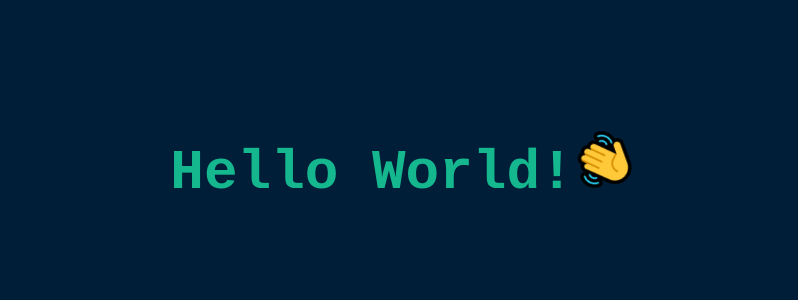
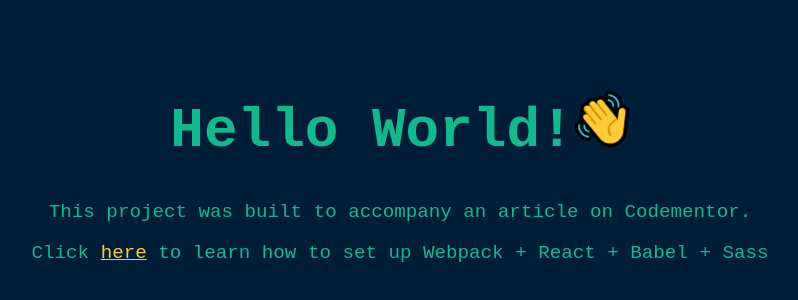
Before and after one commit to RadValentin/tiny-react-env, a React app: page / in a window 1280 px wide. Shown: the part 232-532 px from the top of the page, without its empty margins (240-1038 px from the left). Built offline with nearby package versions, Linux system fonts and the light colour scheme.

Commit message:
Add references to article

```diff
--- a/src/components/App.js
+++ b/src/components/App.js
@@ -4,7 +4,14 @@ import './App.scss';
 
 class App extends Component {
   render() {
-    return <h1>Hello World!</h1>;
+    return <div>
+      <h1>Hello World!</h1>
+      <p>This project was built to accompany an article on Codementor.</p>
+      <p>
+        Click <a href="https://goo.gl/d85bDh">here</a> to learn how to set up
+        Webpack + React + Babel + Sass
+      </p>
+    </div>
   }
 }
 
--- a/src/components/App.scss
+++ b/src/components/App.scss
@@ -1,5 +1,6 @@
 $navy: #001e38;
 $green: #15b78f;
+$yellow: #ffc83d;
 
 html {
   background-color: $navy;
@@ -13,10 +14,16 @@ body {
   justify-content: center;
   align-items: center;
   font-family: monospace;
+  font-size: 1.2rem;
+  color: $green;
+  text-align: center;
+}
+
+a {
+  color: $yellow;
 }
 
 h1 {
-  color: $green;
   font-weight: bold;
   font-size: 3.5rem;
 
```
Also changed, not shown: README.md.
